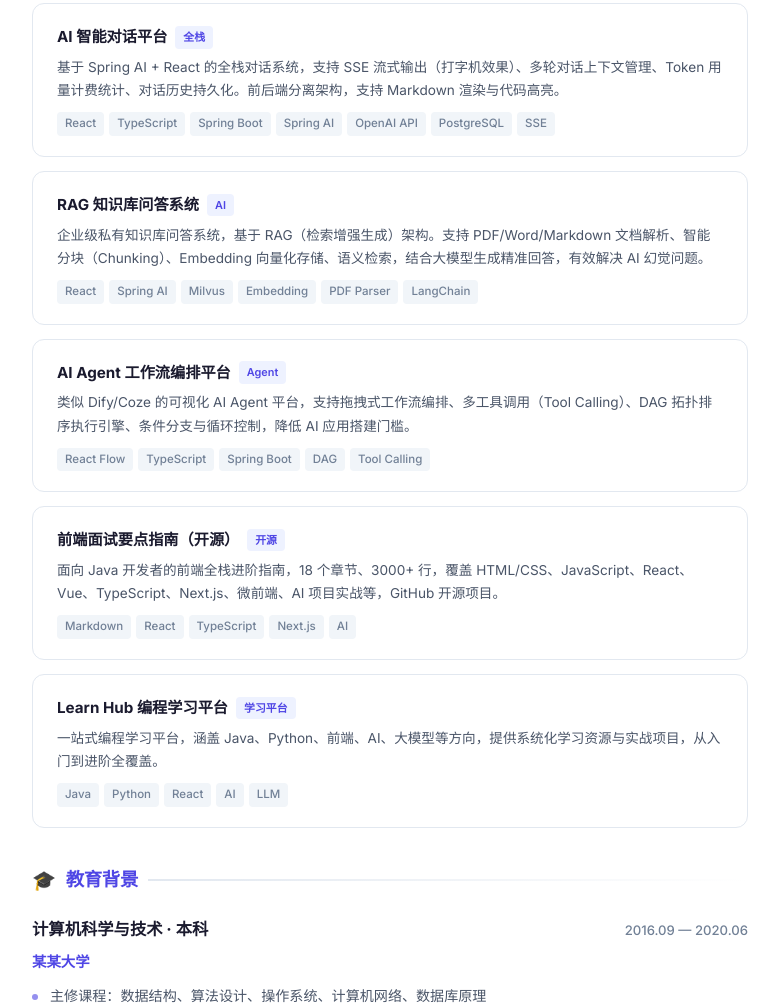
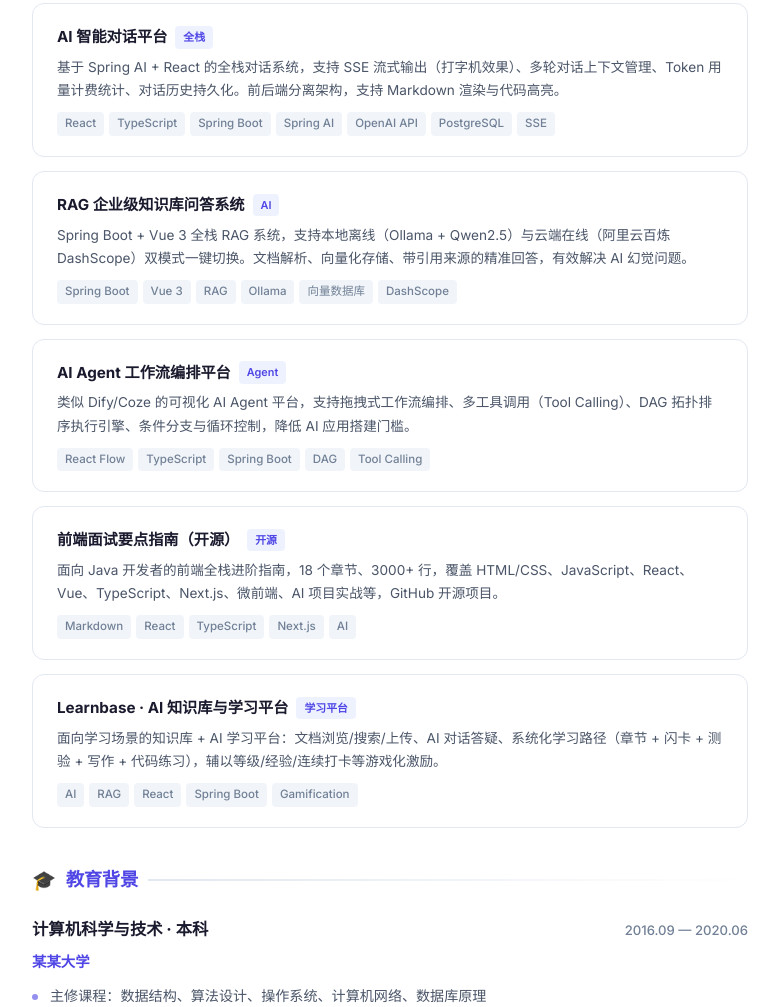
Before and after one commit to beiluoL/resume, a plain HTML site: page index.html in a window 1280 px wide. Shown: the part 1630-2637 px from the top of the page, without its empty margins (250-1029 px from the left). Drawn offline with Linux system fonts and the light colour scheme.

Commit message:
feat: update projects - add Learnbase & RAG enterprise knowledge base

```diff
--- a/index.html
+++ b/index.html
@@ -427,14 +427,14 @@
 
         <div class="proj-item">
           <div class="proj-name">
-            <span data-i18n="p2_name">RAG 知识库问答系统</span>
+            <span data-i18n="p2_name">RAG 企业级知识库问答系统</span>
             <span class="badge" data-i18n="p2_badge">AI</span>
           </div>
           <div class="proj-desc" data-i18n="p2_desc">
-            企业级私有知识库问答系统，基于 RAG（检索增强生成）架构。支持 PDF/Word/Markdown 文档解析、智能分块（Chunking）、Embedding 向量化存储、语义检索，结合大模型生成精准回答，有效解决 AI 幻觉问题。
+            Spring Boot + Vue 3 全栈 RAG 系统，支持本地离线（Ollama + Qwen2.5）与云端在线（阿里云百炼 DashScope）双模式一键切换。文档解析、向量化存储、带引用来源的精准回答，有效解决 AI 幻觉问题。
           </div>
           <div class="proj-stack">
-            <span>React</span><span>Spring AI</span><span>Milvus</span><span>Embedding</span><span>PDF Parser</span><span>LangChain</span>
+            <span>Spring Boot</span><span>Vue 3</span><span>RAG</span><span>Ollama</span><span>向量数据库</span><span>DashScope</span>
           </div>
         </div>
 
@@ -466,14 +466,14 @@
 
         <div class="proj-item">
           <div class="proj-name">
-            <span data-i18n="p5_name">Learn Hub 编程学习平台</span>
+            <span data-i18n="p5_name">Learnbase · AI 知识库与学习平台</span>
             <span class="badge" data-i18n="p5_badge">学习平台</span>
           </div>
           <div class="proj-desc" data-i18n="p5_desc">
-            一站式编程学习平台，涵盖 Java、Python、前端、AI、大模型等方向，提供系统化学习资源与实战项目，从入门到进阶全覆盖。
+            面向学习场景的知识库 + AI 学习平台：文档浏览/搜索/上传、AI 对话答疑、系统化学习路径（章节 + 闪卡 + 测验 + 写作 + 代码练习），辅以等级/经验/连续打卡等游戏化激励。
           </div>
           <div class="proj-stack">
-            <span>Java</span><span>Python</span><span>React</span><span>AI</span><span>LLM</span>
+            <span>AI</span><span>RAG</span><span>React</span><span>Spring Boot</span><span>Gamification</span>
           </div>
         </div>
       </div>
@@ -538,14 +538,14 @@ const T = {
     s_proj: '项目经历',
     p1_name: 'AI 智能对话平台', p1_badge: '全栈',
     p1_desc: '基于 Spring AI + React 的全栈对话系统，支持 SSE 流式输出（打字机效果）、多轮对话上下文管理、Token 用量计费统计、对话历史持久化。前后端分离架构，支持 Markdown 渲染与代码高亮。',
-    p2_name: 'RAG 知识库问答系统', p2_badge: 'AI',
-    p2_desc: '企业级私有知识库问答系统，基于 RAG（检索增强生成）架构。支持 PDF/Word/Markdown 文档解析、智能分块（Chunking）、Embedding 向量化存储、语义检索，结合大模型生成精准回答，有效解决 AI 幻觉问题。',
+    p2_name: 'RAG 企业级知识库问答系统', p2_badge: 'AI',
+    p2_desc: 'Spring Boot + Vue 3 全栈 RAG 系统，支持本地离线（Ollama + Qwen2.5）与云端在线（阿里云百炼 DashScope）双模式一键切换。文档解析、向量化存储、带引用来源的精准回答，有效解决 AI 幻觉问题。',
     p3_name: 'AI Agent 工作流编排平台', p3_badge: 'Agent',
     p3_desc: '类似 Dify/Coze 的可视化 AI Agent 平台，支持拖拽式工作流编排、多工具调用（Tool Calling）、DAG 拓扑排序执行引擎、条件分支与循环控制，降低 AI 应用搭建门槛。',
     p4_name: '前端面试要点指南（开源）', p4_badge: '开源',
     p4_desc: '面向 Java 开发者的前端全栈进阶指南，18 个章节、3000+ 行，覆盖 HTML/CSS、JavaScript、React、Vue、TypeScript、Next.js、微前端、AI 项目实战等，GitHub 开源项目。',
-    p5_name: 'Learn Hub 编程学习平台', p5_badge: '学习平台',
-    p5_desc: '一站式编程学习平台，涵盖 Java、Python、前端、AI、大模型等方向，提供系统化学习资源与实战项目，从入门到进阶全覆盖。',
+    p5_name: 'Learnbase · AI 知识库与学习平台', p5_badge: '学习平台',
+    p5_desc: '面向学习场景的知识库 + AI 学习平台：文档浏览/搜索/上传、AI 对话答疑、系统化学习路径（章节 + 闪卡 + 测验 + 写作 + 代码练习），辅以等级/经验/连续打卡等游戏化激励。',
     s_edu: '教育背景', edu_major: '计算机科学与技术 · 本科', edu_date: '2016.09 — 2020.06', edu_school: '某某大学',
     edu_1: '主修课程：数据结构、算法设计、操作系统、计算机网络、数据库原理',
     edu_2: '在校期间参与多个项目开发，获得 ACM 程序设计竞赛省级奖项',
@@ -579,14 +579,14 @@ const T = {
     s_proj: 'Projects',
     p1_name: 'AI Chat Platform', p1_badge: 'Full Stack',
     p1_desc: 'Full-stack chat system with Spring AI + React — SSE streaming (typewriter effect), multi-turn context management, token usage tracking, persistent history. Supports Markdown rendering and code highlighting.',
-    p2_name: 'RAG Knowledge Base Q&A', p2_badge: 'AI',
-    p2_desc: 'Enterprise private knowledge base using RAG architecture. Supports PDF/Word/Markdown parsing, smart chunking, embedding vectorization, semantic search with LLM-powered precise answers.',
+    p2_name: 'RAG Enterprise Knowledge Base Q&A', p2_badge: 'AI',
+    p2_desc: 'Spring Boot + Vue 3 full-stack RAG system with dual-mode: local offline (Ollama + Qwen2.5) and cloud online (Alibaba DashScope). Document parsing, vectorized storage, and precise answers with citations.',
     p3_name: 'AI Agent Workflow Platform', p3_badge: 'Agent',
     p3_desc: 'Visual AI Agent platform (similar to Dify/Coze) with drag-and-drop workflow orchestration, multi-tool calling, DAG topological execution engine, conditional branching and loop control.',
     p4_name: 'Frontend Interview Guide (OSS)', p4_badge: 'Open Source',
     p4_desc: 'Comprehensive frontend guide for Java developers — 18 chapters, 3000+ lines covering JS, React, TS, Next.js, micro-frontend, and AI project practices. Open source on GitHub.',
-    p5_name: 'Learn Hub - Programming Learning Platform', p5_badge: 'Learning Platform',
-    p5_desc: 'All-in-one programming learning platform covering Java, Python, Frontend, AI, and LLMs — systematic resources and hands-on projects, from beginner to advanced.',
+    p5_name: 'Learnbase · AI Knowledge Base & Learning Platform', p5_badge: 'Learning Platform',
+    p5_desc: 'Learning-oriented knowledge base + AI platform: document browsing/search/upload, AI chat Q&A, systematic learning paths (chapters + flashcards + quizzes + writing + coding), with gamification (levels, XP, streaks).',
     s_edu: 'Education', edu_major: 'Computer Science · Bachelor', edu_date: 'Sep 2016 — Jun 2020', edu_school: 'XX University',
     edu_1: 'Core courses: Data Structures, Algorithms, Operating Systems, Computer Networks, Database Principles',
     edu_2: 'Participated in multiple projects, won provincial awards in ACM Programming Competition',
```
